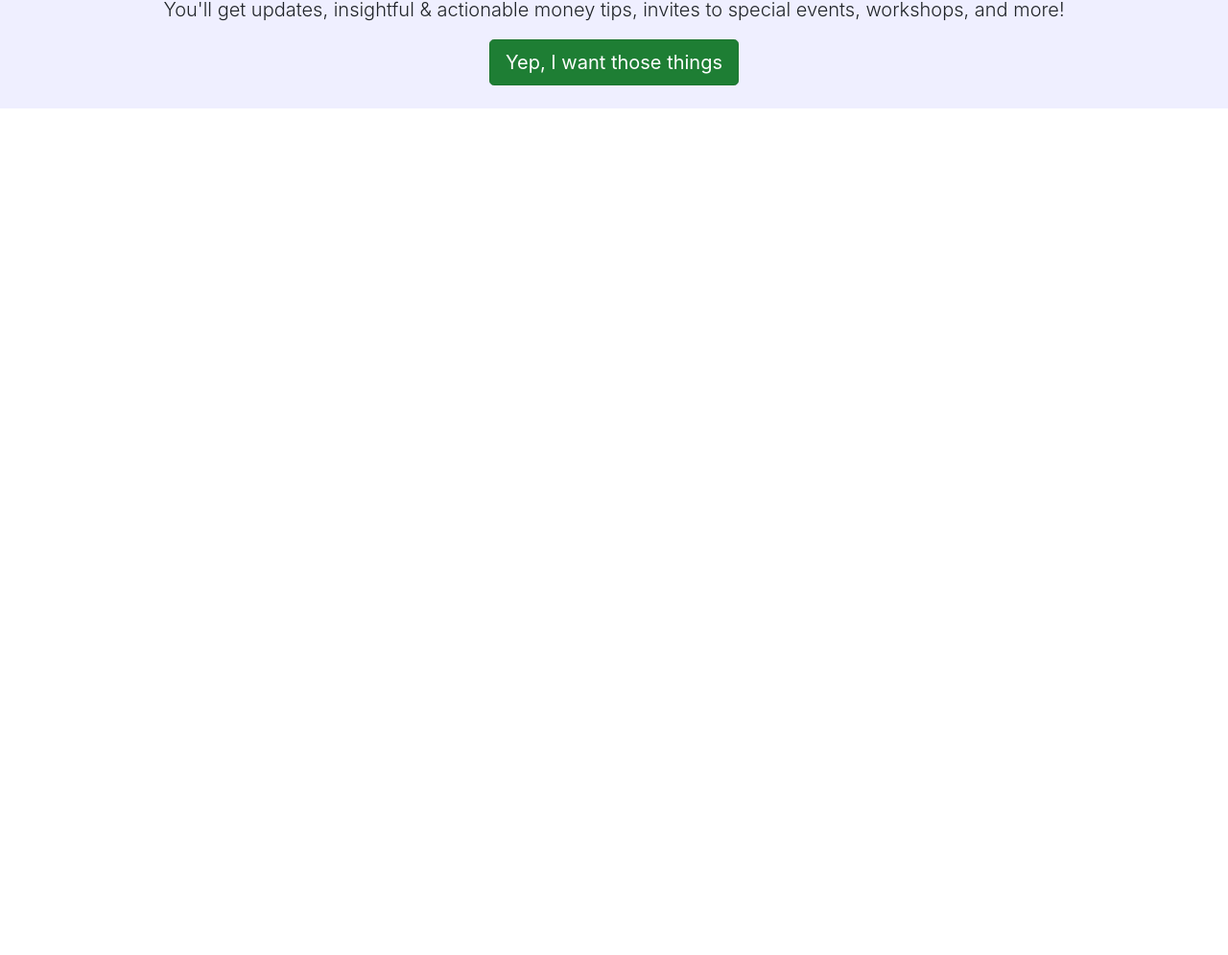
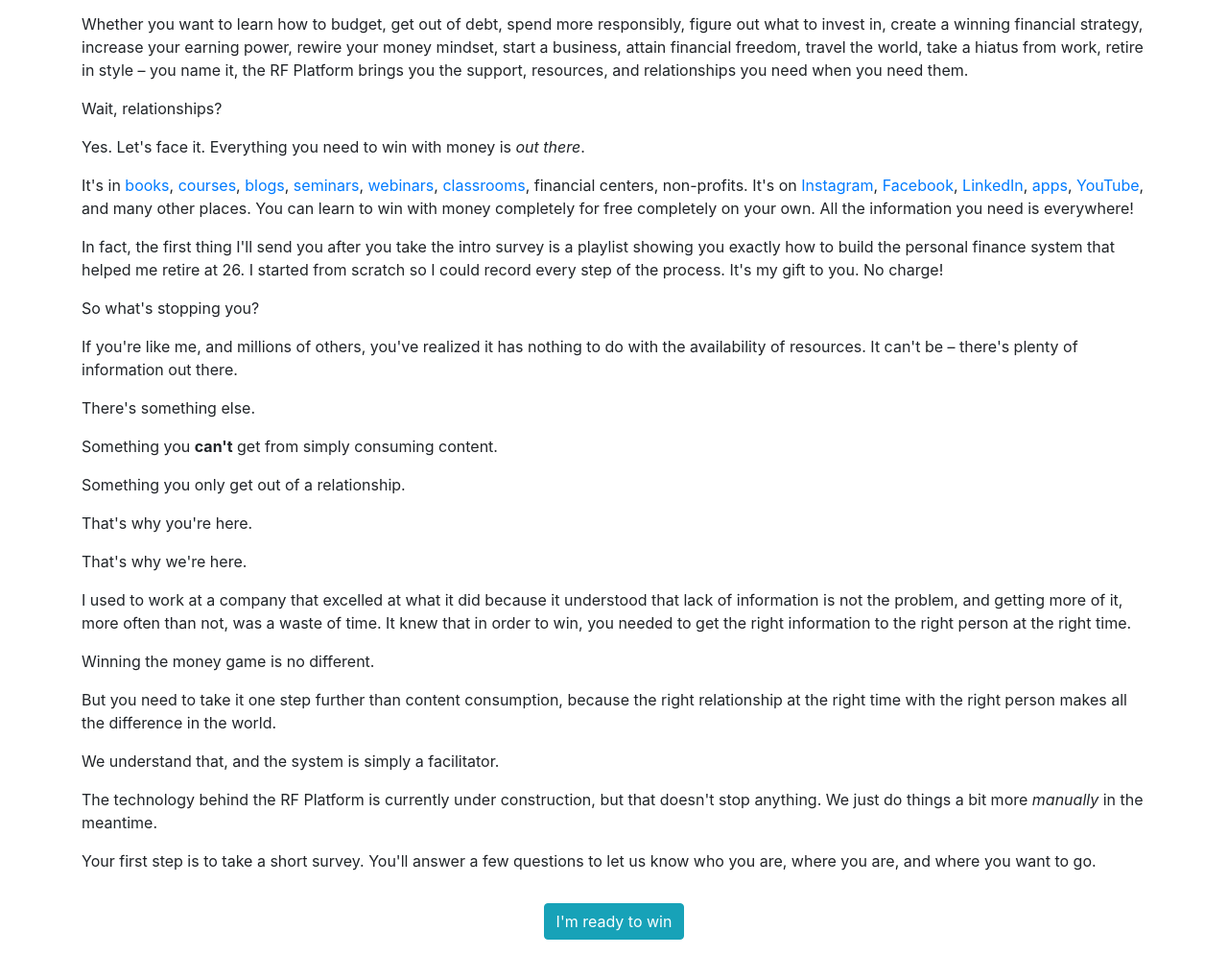
Before and after one commit to asodhani/righteousfinance, a website: page dist/index.html in a window 1280 px wide. Shown: the part 493-1488 px from the top of the page at 96% size. Before the commit the page ends 800 px from the top, so only its background shows below. Drawn offline with nearby package versions, Linux system fonts and the light colour scheme; a web font is replaced by a local one.

Commit message:
New Homepage Copy

```diff
--- a/dist/index.html
+++ b/dist/index.html
@@ -39,59 +39,76 @@
         </div>
       </nav>
 
-    <section id="rfp-announcement" class="container-fluid">
-        <div class="container">
-            <div class="row align-items-center">
-                <div class="col-md-4 offset-md-1">
-                    <img src="images/RF Platform Logo.png" class="img-fluid p-4">
-                </div>
-                <div class="col-md-6">
-                    <h1 class="display-4 text-center">Coming Soon</h1>
-                    <p class="lead text-center">Find the right ______________ for you
-                    <p>
-                </div>
-            </div>
+
+      <div class="container">
+        <h1 class="text-center p-5">What if you had a system that GUARANTEED you would win the money game?</h1>
+
+        <p>I'm not talking about a course with a 100%, no-questions-asked money-back guarantee. I'm talking about something so powerful that that the only way you wouldn't win is if you consciously decided not to. Even if you feel like you know nothing about personal finance today.</p>
+
+        <p>This sounds crazy... I know.</p>
+
+        <p>It sounds too good to be true... I know</p>
+
+        <p>But it's real.</p>
+
+        <p>After countless hours over many years of research, building, tearing down, rebuilding, banging my head against the wall, and other activities that happen out of frustration, the idea for the RF Platform was born.</p>
+
+        <p>Whether you want to learn how to budget, get out of debt, spend more responsibly, figure out what to invest in, create a winning financial strategy, increase your earning power, rewire your money mindset, start a business, attain financial freedom, travel the world, take a hiatus from work, retire in style – you name it, the RF Platform brings you the support, resources, and relationships you need when you need them.</p>
+
+        <p>Wait, relationships?</p>
+
+        <p>Yes. Let's face it. Everything you need to win with money is <span class="font-italic">out there</span>.</p>
+
+        <p>It's in
+            <a href="https://www.amazon.com/Will-Teach-You-Be-Rich/dp/0761147489" target="_blank">books</a>,
+            <a href="https://www.daveramsey.com/fpu" target="_blank">courses</a>,
+            <a href="https://jlcollinsnh.com/stock-series/" target="_blank">blogs</a>,
+            <a href="https://www.eventbrite.com/d/online/financial-literacy/?page=1" target="_blank">seminars</a>,
+            <a href="https://www.bigmarker.com/theiconicexpres/Which-Money-Mistakes-Are-Costing-You-the-Most3-2020-07-30-07-00-pm" target="_blank">webinars</a>,
+            <a href="https://www.financialeducatorscouncil.org/complimentary-financial-education-program-and-training/" target="_blank">classrooms</a>,
+            financial centers, non-profits.
+            It's on
+            <a href="https://www.instagram.com/explore/tags/personalfinance/" target="_blank">Instagram</a>,
+            <a href="https://www.facebook.com/groups/PersonalFinanceNews" target="_blank">Facebook</a>,
+            <a href="https://www.linkedin.com/search/results/all/?keywords=%23personalfinance" target="_blank">LinkedIn</a>,
+            <a href="https://www.imarlearningsolutions.com/plan-it-financial-literacy" target="_blank">apps</a>,
+            <a href="https://www.youtube.com/playlist?list=PLsV8L_MmLgNTR-ugURiSrL8hzniEwSE-H" target="_blank">YouTube</a>,
+            and many other places. You can learn to win with money completely for free completely on your own. All the information you need is everywhere!
+        </p>
+
+        <p>In fact, the first thing I'll send you after you take the intro survey is a playlist showing you exactly how to build the personal finance system that helped me retire at 26. I started from scratch so I could record every step of the process. It's my gift to you. No charge!</p>
+
+        <p>So what's stopping you?</p>
+
+        <p>If you're like me, and millions of others, you've realized it has nothing to do with the availability of resources. It can't be – there's plenty of information out there.</p>
+
+        <p>There's something else.</p>
+
+        <p>Something you <span class="font-weight-bold">can't</span> get from simply consuming content.</p>
+
+        <p>Something you only get out of a relationship.</p>
+
+        <p>That's why you're here.</p>
+
+        <p>That's why we're here.</p>
+
+        <p>I used to work at a company that excelled at what it did because it understood that lack of information is not the problem, and getting more of it, more often than not, was a waste of time. It knew that in order to win, you needed to get the right information to the right person at the right time.</p>
+
+        <p>Winning the money game is no different.</p>
+
+        <p>But you need to take it one step further than content consumption, because the right relationship at the right time with the right person makes all the difference in the world.</p>
+
+        <p>We understand that, and the system is simply a facilitator.</p>
+
+        <p>The technology behind the RF Platform is currently under construction, but that doesn't stop anything. We just do things a bit more <span class="font-italic">manually</span> in the meantime.</p>
+
+        <p>Your first step is to take a short survey. You'll answer a few questions to let us know who you are, where you are, and where you want to go.</p>
+
+        <div class="text-center">
+            <a href="https://docs.google.com/forms/d/e/1FAIpQLSehxMVel-0Uz5ziN_UiaK7vWTTVGfauDChuBz_6mAAJ7N0JaA/viewform?usp=sf_link" class="btn btn-info m-3">I'm ready to win</a>
         </div>
-    </section>
 
-    <hr class="section-separator">
-
-    <!-- Add once subscriber form plumbing is hooked up -->
-    <section id="subscribe" class="container-fluid">
-        <div class="container text-center">
-            <h1 class="display-5 p-3">Subscribe to our newsletter</h1>
-            <!-- <form class="pb-3">
-                <div class="form-row px-5 mx-5">
-                    <div class="col-md-6">
-                        <input id="firstName" type="text" class="form-control" placeholder="Your Name">
-                    </div>
-                    <div class="col-md-6">
-                        <input id="emailID" type="email" class="form-control" placeholder="Your E-mail">
-                    </div>
-                </div>
-
-                <p class="lead py-3">You'll get updates, insightful & actionable money tips, invites to special events, workshops, and more!</p>
-
-                <button type="submit" class="btn btn-primary">Yep, I want those things</button>
-            </form> -->
-
-            <p class="lead">You'll get updates, insightful & actionable money tips, invites to special events, workshops, and more!</p>
-
-            <a href="https://docs.google.com/forms/d/e/1FAIpQLSehxMVel-0Uz5ziN_UiaK7vWTTVGfauDChuBz_6mAAJ7N0JaA/viewform?usp=sf_link" class="btn btn-success btn-lg active mb-4" role="button">Yep, I want those things</a>
-        </div>
-    </section>
-
-    <!-- The last three cards from the blog -->
-    <section id="blog-latest" class="container-fluid">
-    </section>
-
-    <section id="survey" class="container-fluid">
-        <div class="container text-center">
-
-        </div>
-    </section>
-
-
+      </div>
 
 </body>
 
```
Also changed, not shown: dist/index-old.html (added, +98 -0 lines).
